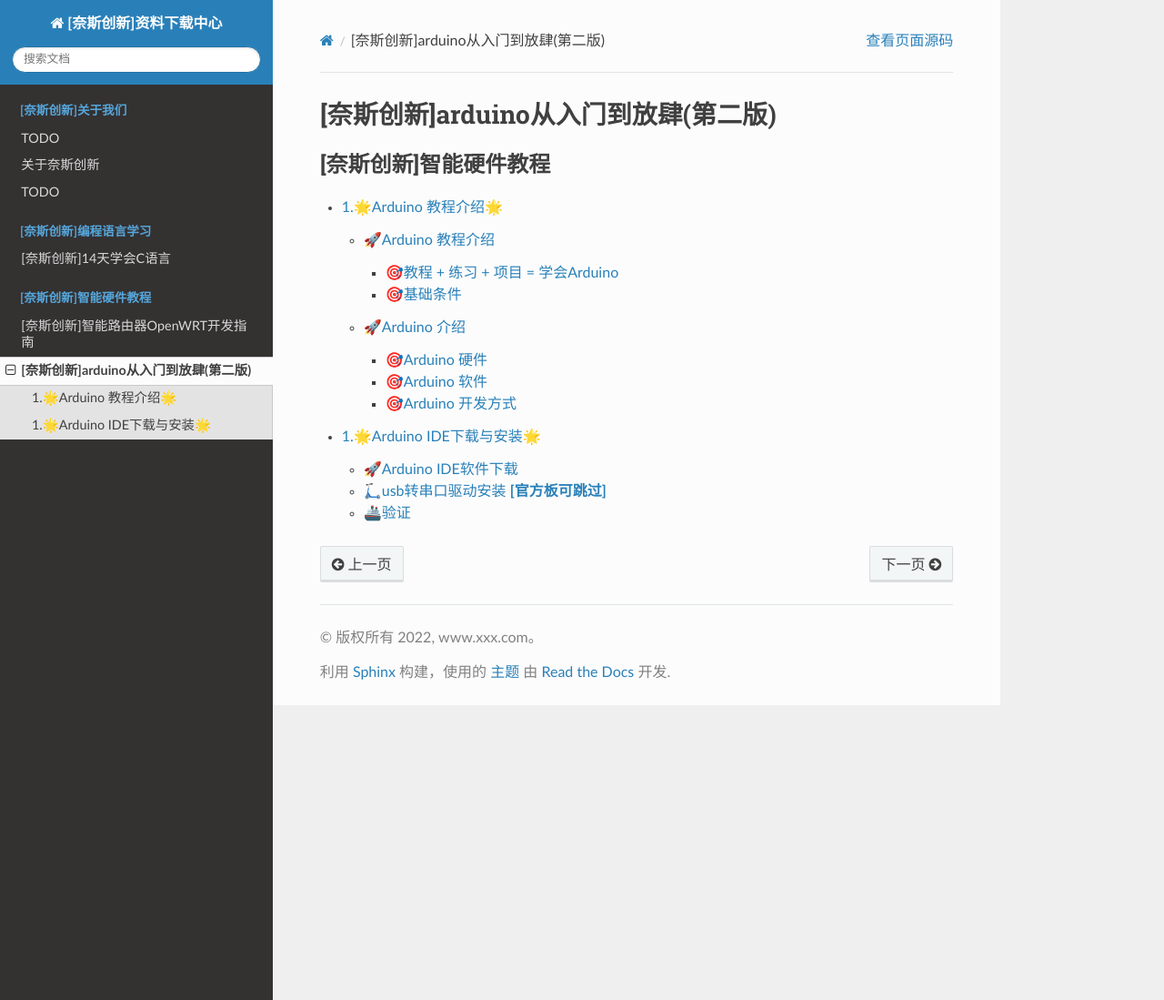
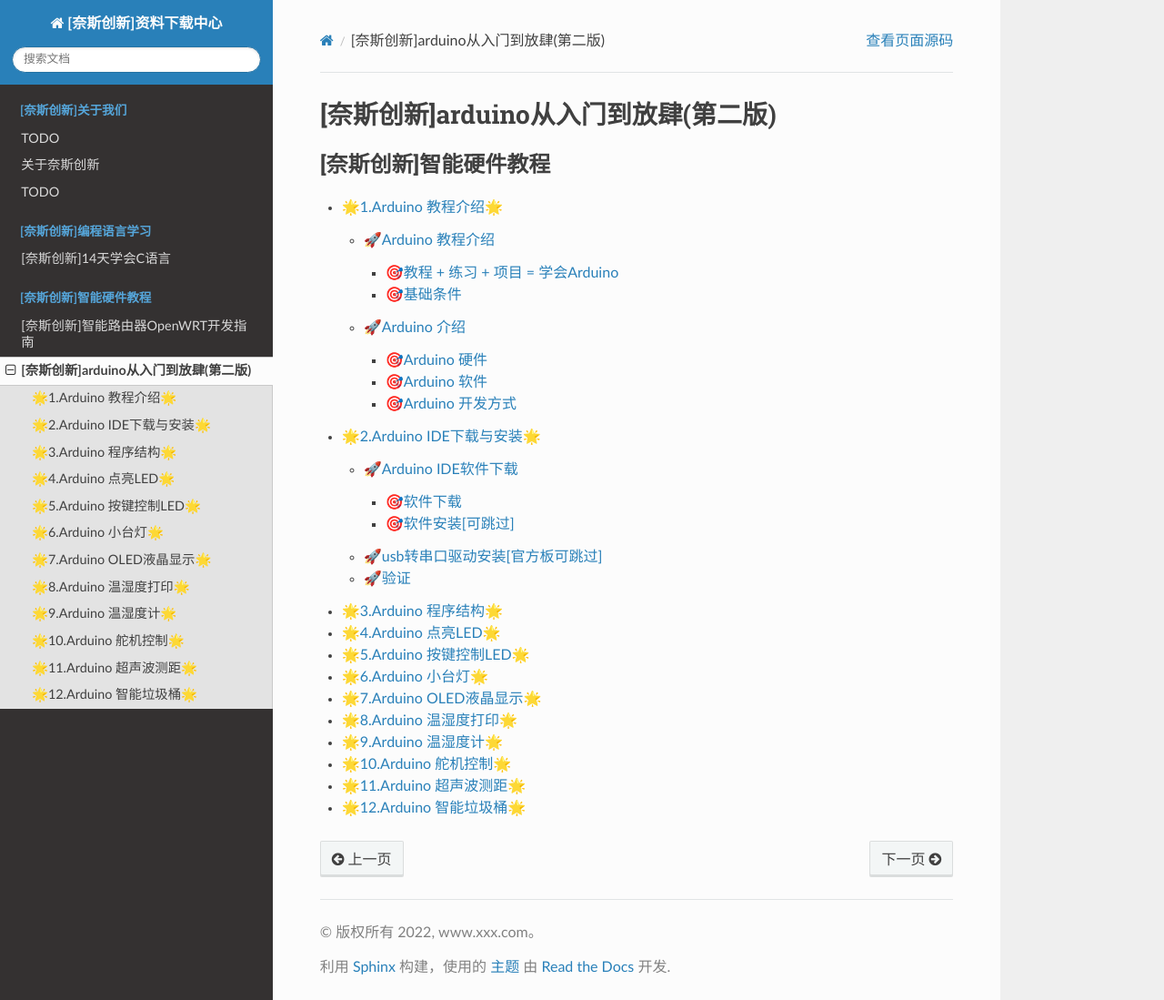
Before and after one commit to hello-liang-tao/naisicx_docs, a Sphinx documentation site: the page built from docs/smart_hardware_tutorial/Arduino/index.rst, in a window 1280 px wide and 1099 px high. Shown: the whole window at 91% size. Built offline with Sphinx 7.4.7 and the Read the Docs theme 2.0.0, drawn with Linux system fonts in a browser that asks for light colours.

Commit message:
添加新文档

```diff
--- a/docs/smart_hardware_tutorial/Arduino/docs/1.arduino 教程介绍.rst
+++ b/docs/smart_hardware_tutorial/Arduino/docs/1.Arduino 教程介绍.rst
@@ -1,4 +1,4 @@
-1.🌟Arduino 教程介绍🌟
+🌟1.Arduino 教程介绍🌟
 ===================================
 
 🚀Arduino 教程介绍
--- /dev/null
+++ b/docs/smart_hardware_tutorial/Arduino/docs/10.Arduino 舵机控制.rst
@@ -0,0 +1,2 @@
+🌟10.Arduino 舵机控制🌟
+===================================
--- /dev/null
+++ b/docs/smart_hardware_tutorial/Arduino/docs/11.Arduino 超声波测距.rst
@@ -0,0 +1,2 @@
+🌟11.Arduino 超声波测距🌟
+===================================
--- /dev/null
+++ b/docs/smart_hardware_tutorial/Arduino/docs/12.Arduino 智能垃圾桶.rst
@@ -0,0 +1,2 @@
+🌟12.Arduino 智能垃圾桶🌟
+===================================
--- /dev/null
+++ b/docs/smart_hardware_tutorial/Arduino/docs/3.Arduino 程序结构.rst
@@ -0,0 +1,2 @@
+🌟3.Arduino 程序结构🌟
+===================================
--- /dev/null
+++ b/docs/smart_hardware_tutorial/Arduino/docs/4.Arduino 点亮LED.rst
@@ -0,0 +1,2 @@
+🌟4.Arduino 点亮LED🌟
+===================================
--- /dev/null
+++ b/docs/smart_hardware_tutorial/Arduino/docs/5.Arduino 按键控制LED.rst
@@ -0,0 +1,2 @@
+🌟5.Arduino 按键控制LED🌟
+===================================
--- /dev/null
+++ b/docs/smart_hardware_tutorial/Arduino/docs/6.Arduino 小台灯.rst
@@ -0,0 +1,2 @@
+🌟6.Arduino 小台灯🌟
+===================================
--- /dev/null
+++ b/docs/smart_hardware_tutorial/Arduino/docs/7.Arduino OLED液晶显示.rst
@@ -0,0 +1,2 @@
+🌟7.Arduino OLED液晶显示🌟
+===================================
--- /dev/null
+++ b/docs/smart_hardware_tutorial/Arduino/docs/8.Arduino 温湿度打印.rst
@@ -0,0 +1,2 @@
+🌟8.Arduino 温湿度打印🌟
+===================================
--- /dev/null
+++ b/docs/smart_hardware_tutorial/Arduino/docs/9.Arduino 温湿度计.rst
@@ -0,0 +1,2 @@
+🌟9.Arduino 温湿度计🌟
+===================================
--- a/docs/smart_hardware_tutorial/Arduino/index.rst
+++ b/docs/smart_hardware_tutorial/Arduino/index.rst
@@ -5,5 +5,15 @@
    :maxdepth: 6
    :caption: [奈斯创新]智能硬件教程
 
-   docs/1.arduino 教程介绍
+   docs/1.Arduino 教程介绍
    docs/2.Arduino IDE下载与安装
+   docs/3.Arduino 程序结构
+   docs/4.Arduino 点亮LED
+   docs/5.Arduino 按键控制LED
+   docs/6.Arduino 小台灯
+   docs/7.Arduino OLED液晶显示
+   docs/8.Arduino 温湿度打印
+   docs/9.Arduino 温湿度计
+   docs/10.Arduino 舵机控制
+   docs/11.Arduino 超声波测距
+   docs/12.Arduino 智能垃圾桶
```
Also changed, not shown: docs/smart_hardware_tutorial/Arduino/docs/2.Arduino IDE下载与安装.rst (+18 -26 lines).
